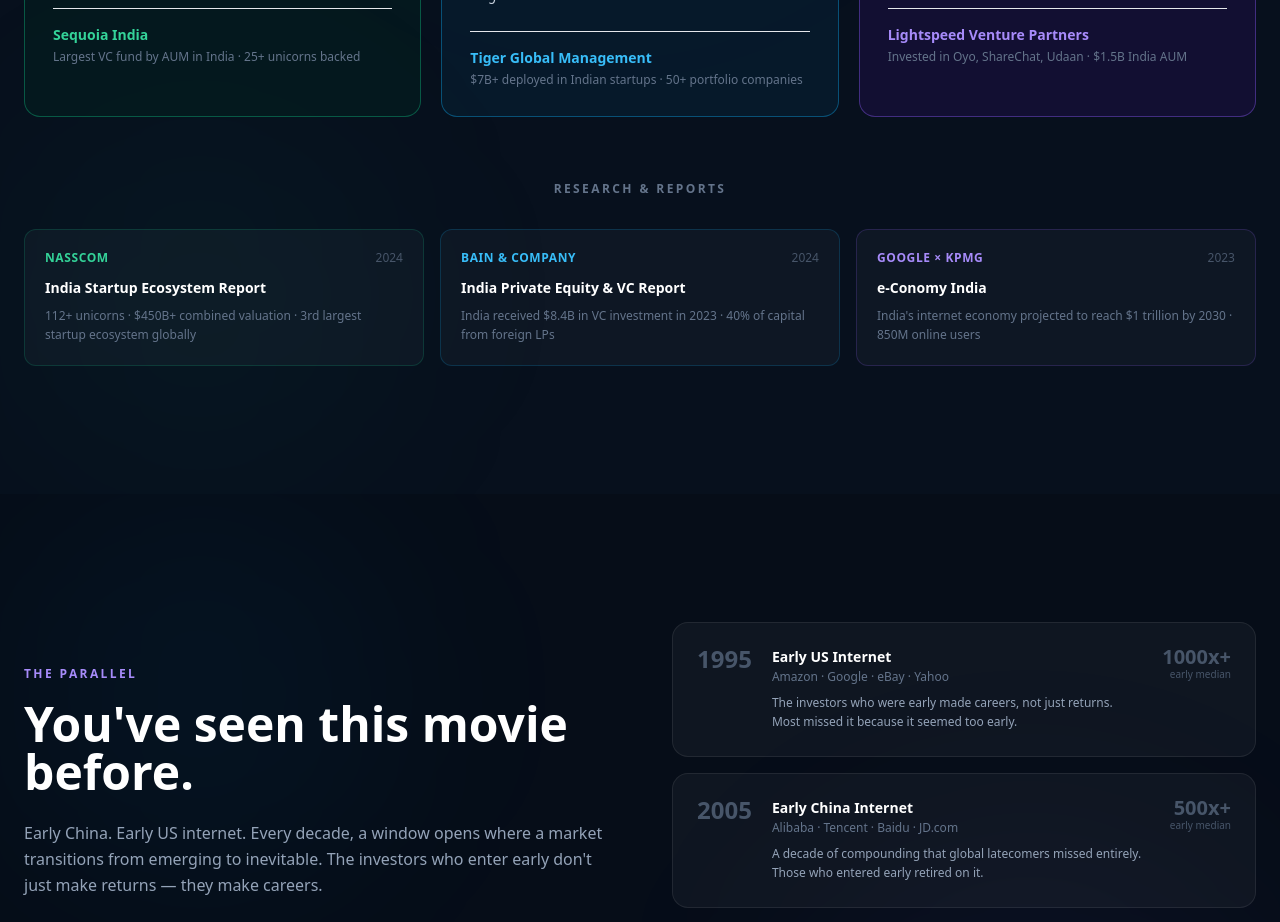
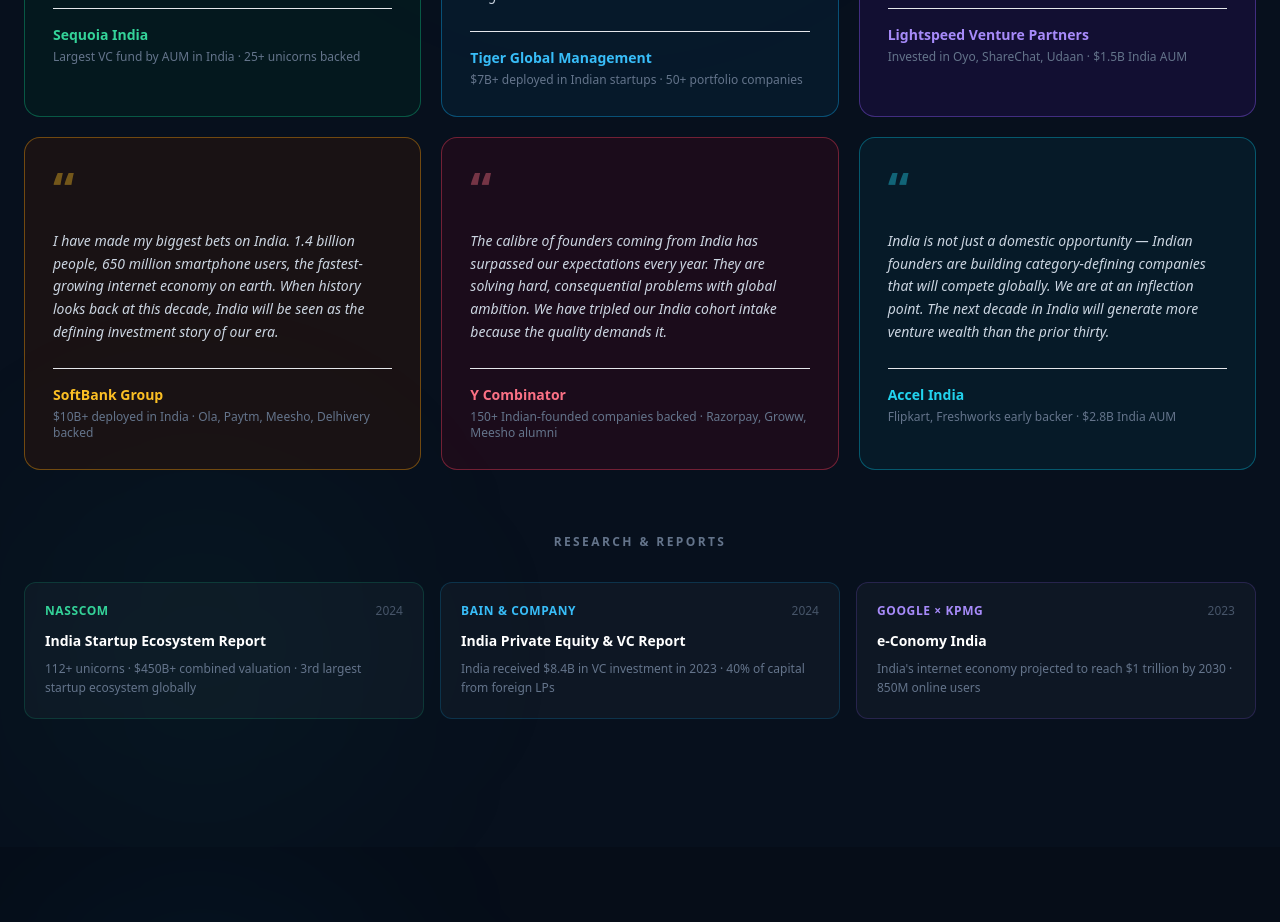
Before and after one commit to amitanalytics-dev/vestrs, a Next.js app: page / in a window 1280 px wide. Shown: the part 5820-6742 px from the top of the page. Built offline with nearby package versions, Linux system fonts and the light colour scheme.

Commit message:
feat: add 3 more smart money quotes (SoftBank, YC, Accel India)
Co-Authored-By: Claude Sonnet 4.6 <noreply@anthropic.com>

```diff
--- a/components/SmartMoney.tsx
+++ b/components/SmartMoney.tsx
@@ -26,6 +26,30 @@ const quotes = [
     accentColor: 'border-violet-500/40',
     textAccent: 'text-violet-400',
     bg: 'bg-violet-950/30',
+  },
+  {
+    quote: "I have made my biggest bets on India. 1.4 billion people, 650 million smartphone users, the fastest-growing internet economy on earth. When history looks back at this decade, India will be seen as the defining investment story of our era.",
+    author: "SoftBank Group",
+    role: "$10B+ deployed in India · Ola, Paytm, Meesho, Delhivery backed",
+    accentColor: 'border-amber-500/40',
+    textAccent: 'text-amber-400',
+    bg: 'bg-amber-950/30',
+  },
+  {
+    quote: "The calibre of founders coming from India has surpassed our expectations every year. They are solving hard, consequential problems with global ambition. We have tripled our India cohort intake because the quality demands it.",
+    author: "Y Combinator",
+    role: "150+ Indian-founded companies backed · Razorpay, Groww, Meesho alumni",
+    accentColor: 'border-rose-500/40',
+    textAccent: 'text-rose-400',
+    bg: 'bg-rose-950/30',
+  },
+  {
+    quote: "India is not just a domestic opportunity — Indian founders are building category-defining companies that will compete globally. We are at an inflection point. The next decade in India will generate more venture wealth than the prior thirty.",
+    author: "Accel India",
+    role: "Flipkart, Freshworks early backer · $2.8B India AUM",
+    accentColor: 'border-cyan-500/40',
+    textAccent: 'text-cyan-400',
+    bg: 'bg-cyan-950/30',
   },
 ]
 
```
